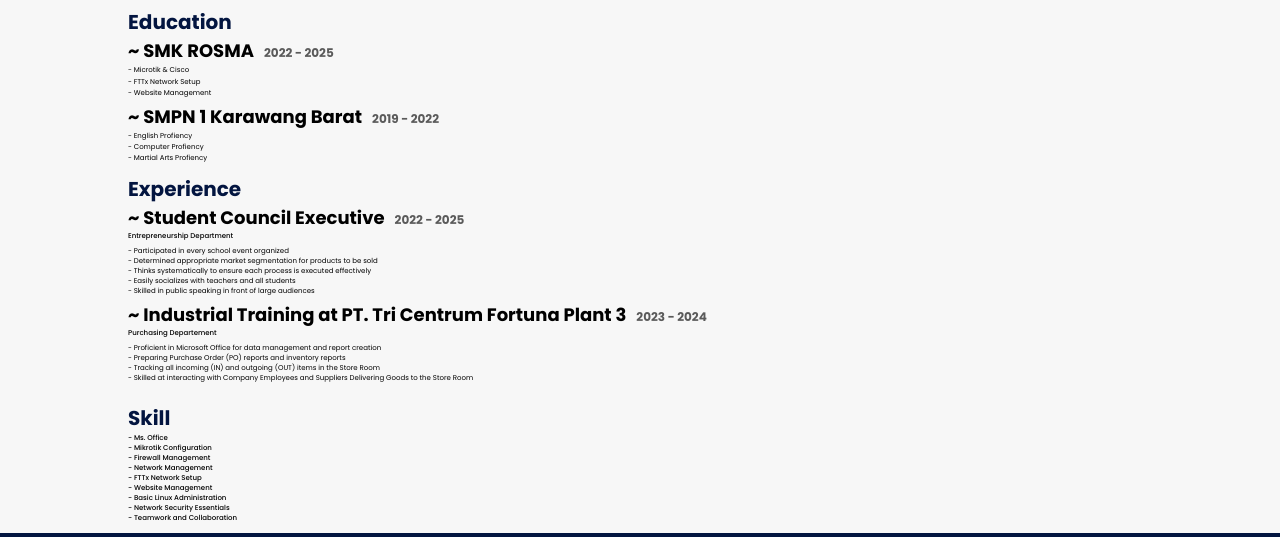
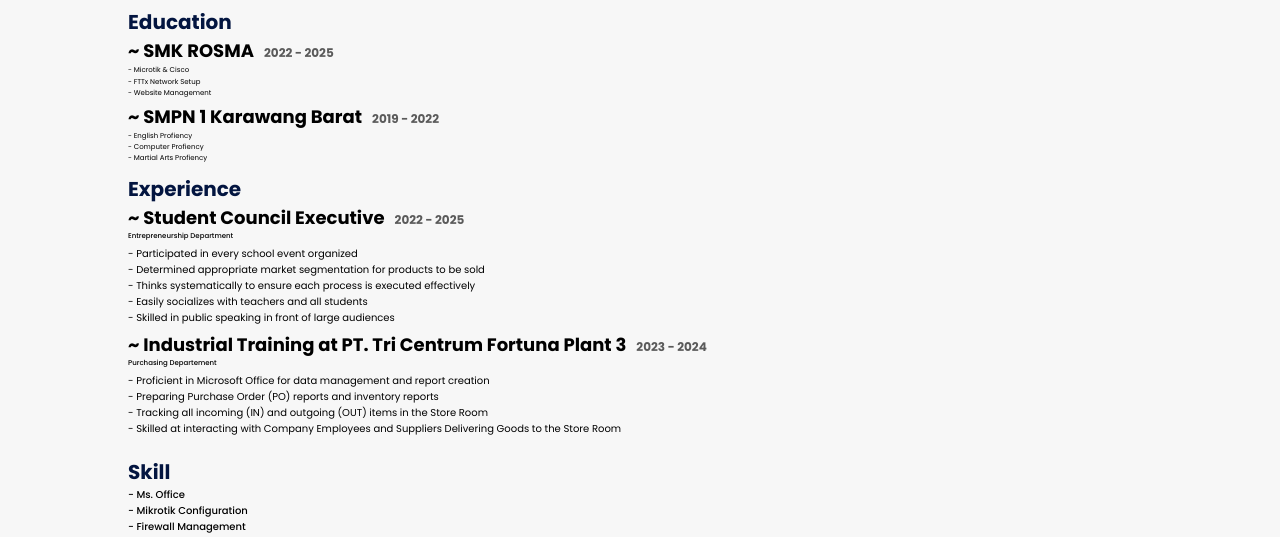
Before and after one commit to Christianzz15/ChrCV-Android, a plain HTML site: page index.html in a window 1280 px wide. Shown: the part 706-1243 px from the top of the page. Drawn offline with nearby package versions, Linux system fonts and the light colour scheme.

Commit message:
Update style.css

```diff
--- a/style.css
+++ b/style.css
@@ -337,7 +337,7 @@ html {
 }
 
 .experience-content p {
-    font-size: 7px;
+    font-size: 10px;
     margin-top: 5px;
 }
 
@@ -375,7 +375,7 @@ html {
 
 .skill-content p {
     font-weight: 500;
-    font-size: 7px;
+    font-size: 10px;
     margin-bottom: 10px;
 }
 
```
